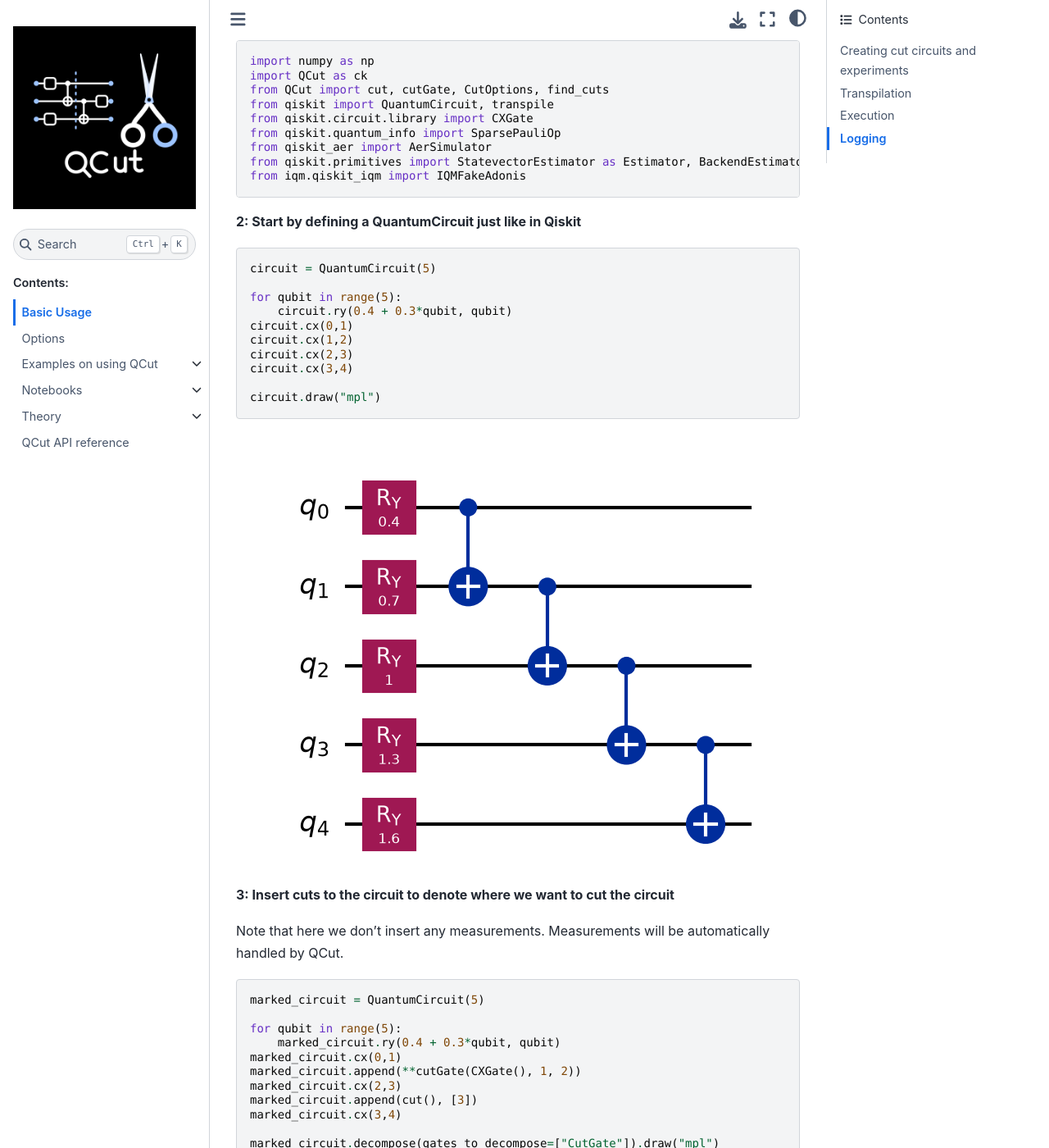
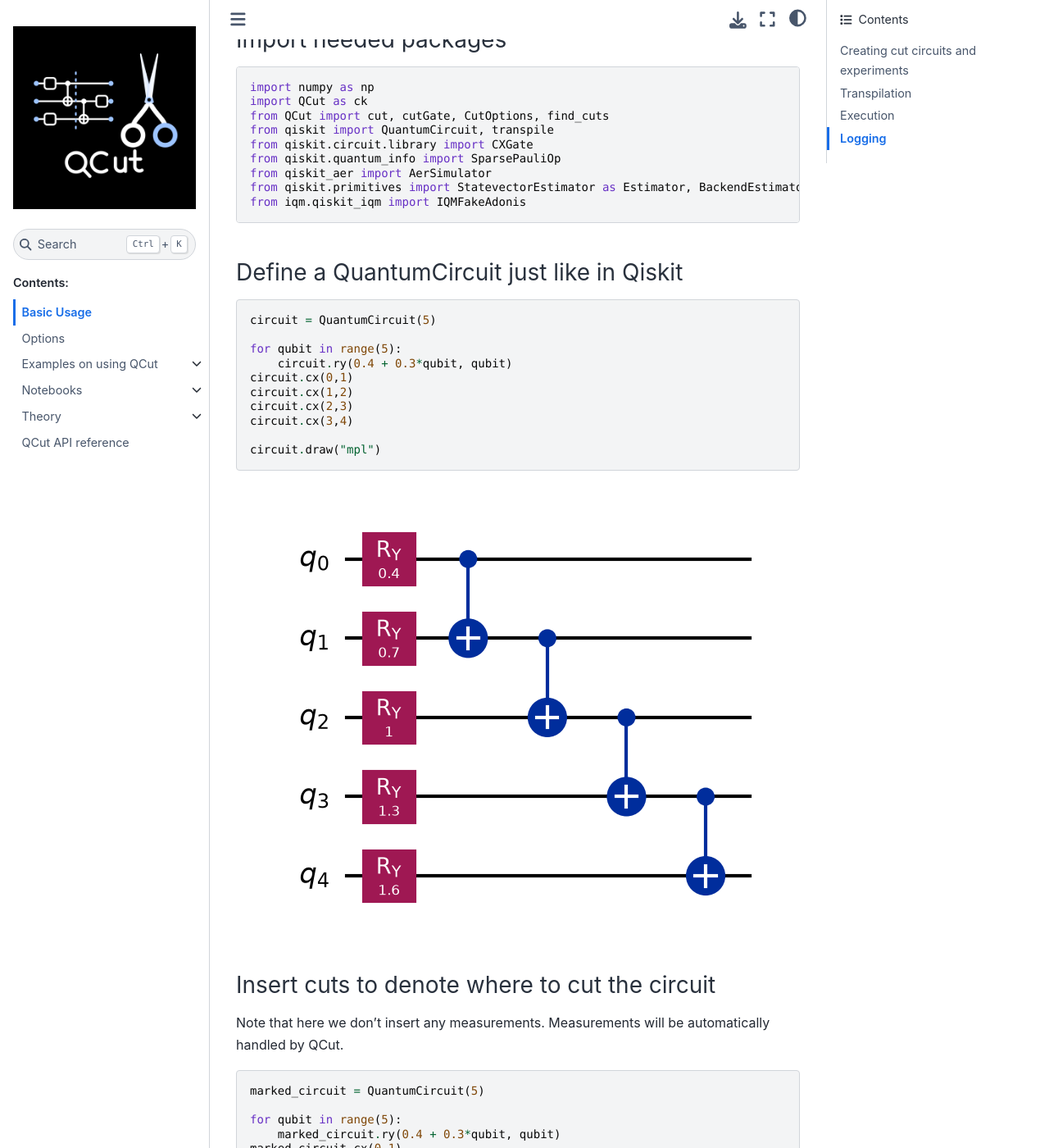
Before and after one commit to JooNiv/QCut, a Sphinx documentation site: the page built from docs/Usage.rst, in a window 1280 px wide and 1400 px high, scrolled down 431 px. Shown: the whole window at 82% size. Built offline with Sphinx 7.4.7 and the Sphinx Book theme 1.1.4, drawn with Linux system fonts in a browser that asks for light colours; pages that are not in the unit, such as notebooks, are missing from menus; the version number could not be read and is left out; some of the changed text lies outside the part shown.

Commit message:
improve dosc structure

```diff
--- a/docs/Usage.rst
+++ b/docs/Usage.rst
@@ -12,7 +12,8 @@ QCut has been built at CSC - IT Center for Science (Finnish IT Center for Scienc
 Creating cut circuits and experiments
 -------------------------------------
 
-**1: Import needed packages**
+Import needed packages
+~~~~~~~~~~~~~~~~~~~~~~
 
 .. code:: python
 
@@ -26,7 +27,8 @@ Creating cut circuits and experiments
    from qiskit.primitives import StatevectorEstimator as Estimator, BackendEstimatorV2 as BackendEstimator
    from iqm.qiskit_iqm import IQMFakeAdonis
 
-**2: Start by defining a QuantumCircuit just like in Qiskit**
+Define a QuantumCircuit just like in Qiskit
+~~~~~~~~~~~~~~~~~~~~~~~~~~~~~~~~~~~~~~~~~~~
 
 .. code:: python
 
@@ -43,8 +45,8 @@ Creating cut circuits and experiments
 
 .. image:: _static/images/circ1.png
 
-**3: Insert cuts to the circuit to denote where we want
-to cut the circuit**
+Insert cuts to denote where to cut the circuit
+~~~~~~~~~~~~~~~~~~~~~~~~~~~~~~~~~~~~~~~~~~~~~~
 
 Note that here we don’t insert any measurements. Measurements will be
 automatically handled by QCut.
@@ -71,8 +73,8 @@ is a single cut rather than a CZ with fix-up gates around it. See
 :doc:`gate cuts <examples/GateCuts>` and :doc:`wire cuts <examples/WireCuts>` for more on
 placing them, and :doc:`Theory` for where the decompositions come from.
 
-**4. Extract cut locations from the marked circuit and split it into
-independent subcircuits.**
+Extract cut locations and split into independent subcircuits
+~~~~~~~~~~~~~~~~~~~~~~~~~~~~~~~~~~~~~~~~~~~~~~~~~~~~~~~~~~~~
 
 .. code:: python
 
@@ -98,7 +100,8 @@ Now we can draw our subcircuits.
 
 .. image:: _static/images/circ11.png
 
-**5: Define observables and generate experiment circuits**
+Define observables and generate experiment circuits
+~~~~~~~~~~~~~~~~~~~~~~~~~~~~~~~~~~~~~~~~~~~~~~~~~~~
 
 Observables are given the way Qiskit's estimator takes them: a Pauli label, a
 :code:`Pauli`, a :code:`SparsePauliOp`, a :code:`SparseObservable`, a
--- a/docs/_autosummary/QCut.rst
+++ /dev/null
@@ -1,4 +0,0 @@
-QCut
-====
-
-.. automodule:: QCut
--- /dev/null
+++ b/docs/_templates/page-toc.html
@@ -0,0 +1,27 @@
+{#
+  Overrides sphinx_book_theme/components/page-toc.html.
+
+  The book theme copies this component from the pydata theme only to make the
+  title configurable, but its copy drops the `bd-toc-nav` class that the pydata
+  theme puts on the <nav>. That class is what `data-bs-spy`/`data-bs-target` on
+  <body> points at, so without it Bootstrap ScrollSpy finds no target: no TOC
+  link is ever marked active, the pydata script that mirrors `.active` onto the
+  parent <li> matches nothing, and the CSS rule that expands the active
+  section's subsections (`.bd-toc .nav > .active > ul`) never applies.
+
+  Restoring the class re-enables both the current-heading highlight and the
+  expansion of the active section. Drop this file if the book theme fixes its
+  copy upstream.
+-#}
+{% set page_toc = generate_toc_html() %}
+{%- if page_toc | length >= 1 %}
+{%- set page_navigation_heading_id = unique_html_id("pst-page-navigation-heading") -%}
+  <div
+    id="{{ page_navigation_heading_id }}"
+    class="page-toc tocsection onthispage">
+    <i class="fa-solid fa-list"></i> {{ translate(theme_toc_title) }}
+  </div>
+  <nav id="pst-page-toc-nav" class="bd-toc-nav page-toc" aria-labelledby="{{ page_navigation_heading_id }}">
+    {{ page_toc }}
+  </nav>
+{%- endif %}
```
Also changed, not shown: docs/QCut.rst (+6 -4 lines), docs/index.rst (+11 -6 lines).
